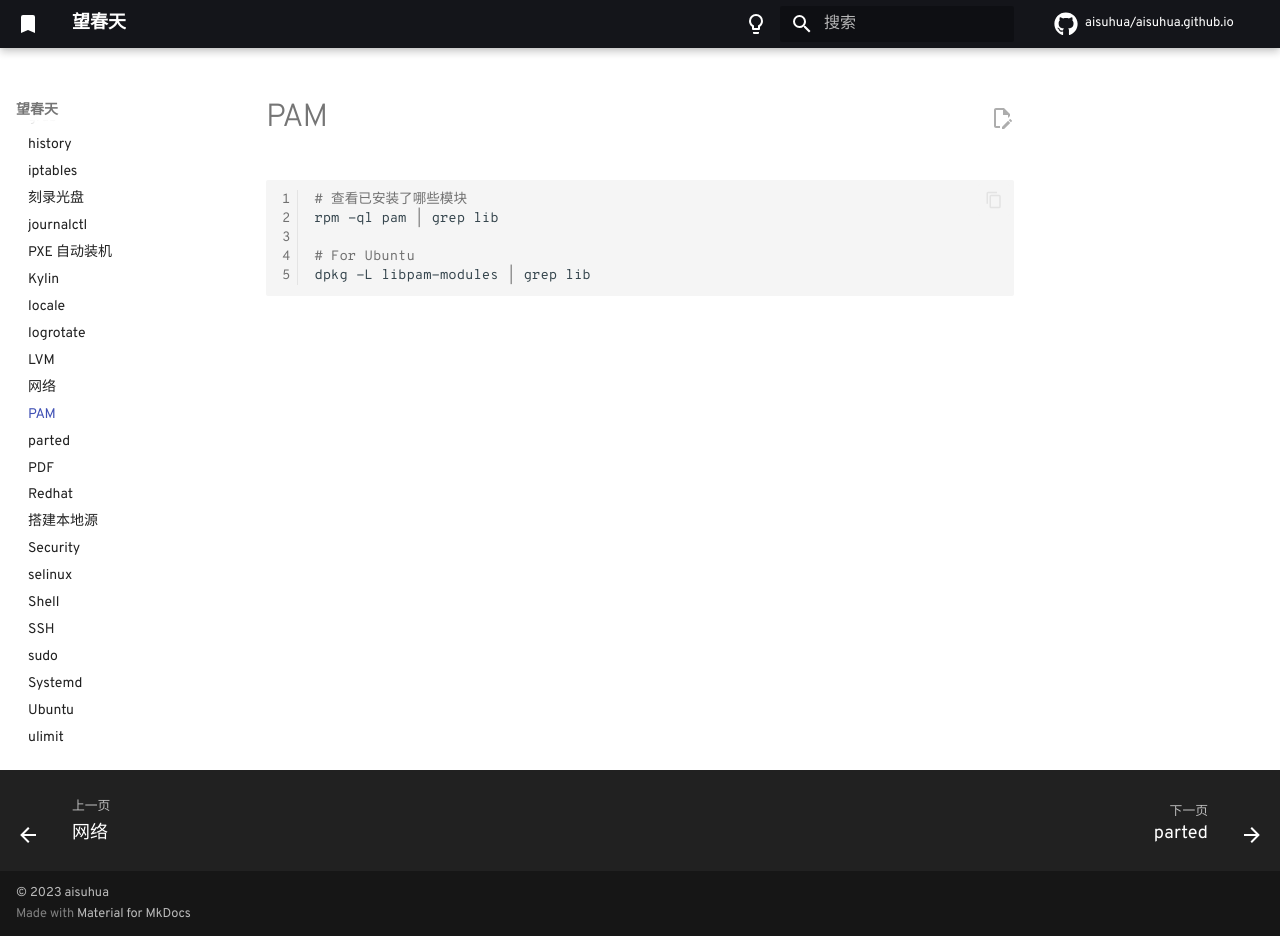
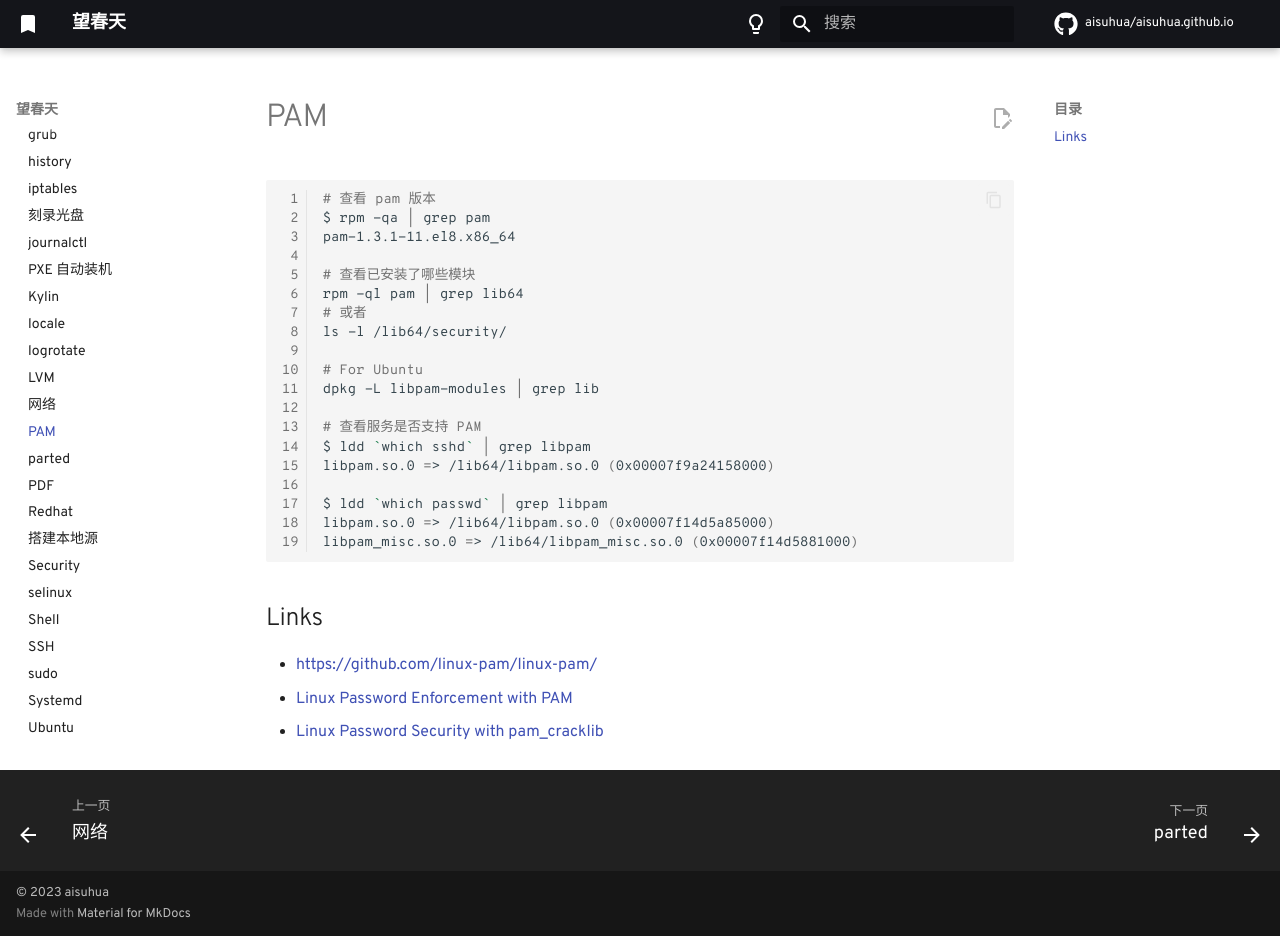
Before and after one commit to aisuhua/aisuhua.github.io, an MkDocs documentation site: the page built from docs/linux/pam.md, in a window 1280 px wide and 936 px high. Built offline with MkDocs 1.6.1 and Material for MkDocs 9.7.7, drawn with Linux system fonts in a browser that asks for light colours; comment, search, counter and statistics services are not loaded.

Commit message:
README.md

````diff
--- a/docs/linux/pam.md
+++ b/docs/linux/pam.md
@@ -1,9 +1,29 @@
 # PAM
 
 ```sh
+# 查看 pam 版本
+$ rpm -qa | grep pam
+pam-1.3.1-11.el8.x86_64
+
 # 查看已安装了哪些模块
-rpm -ql pam | grep lib
+rpm -ql pam | grep lib64
+# 或者
+ls -l /lib64/security/
 
 # For Ubuntu
 dpkg -L libpam-modules | grep lib
+
+# 查看服务是否支持 PAM
+$ ldd `which sshd` | grep libpam
+libpam.so.0 => /lib64/libpam.so.0 (0x00007f9a24158000)
+
+$ ldd `which passwd` | grep libpam
+libpam.so.0 => /lib64/libpam.so.0 (0x00007f14d5a85000)
+libpam_misc.so.0 => /lib64/libpam_misc.so.0 (0x00007f14d5881000)
 ```
+
+## Links
+
+- https://github.com/linux-pam/linux-pam/
+- [Linux Password Enforcement with PAM](https://deer-run.com/users/hal/linux_passwords_pam.html)
+- [Linux Password Security with pam_cracklib](https://deer-run.com/users/hal/sysadmin/pam_cracklib.html)
````
